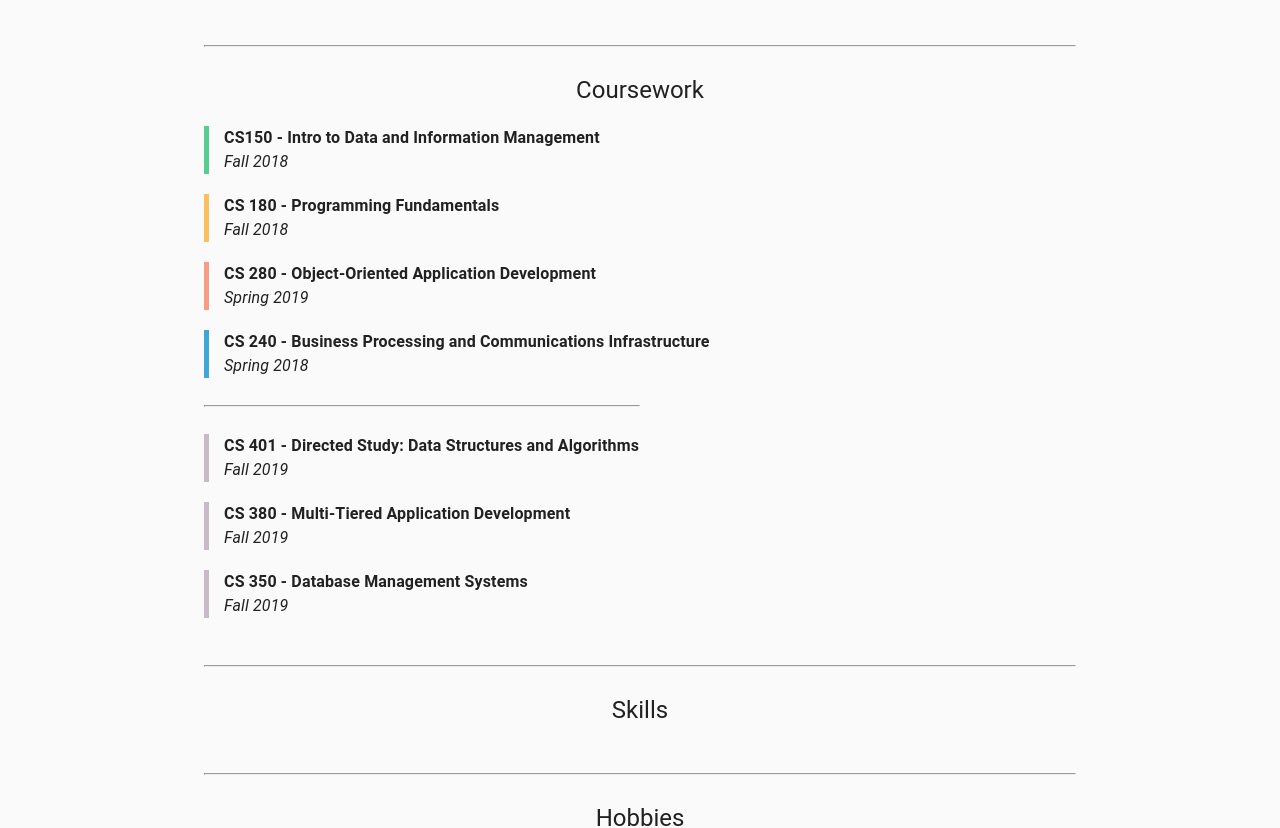
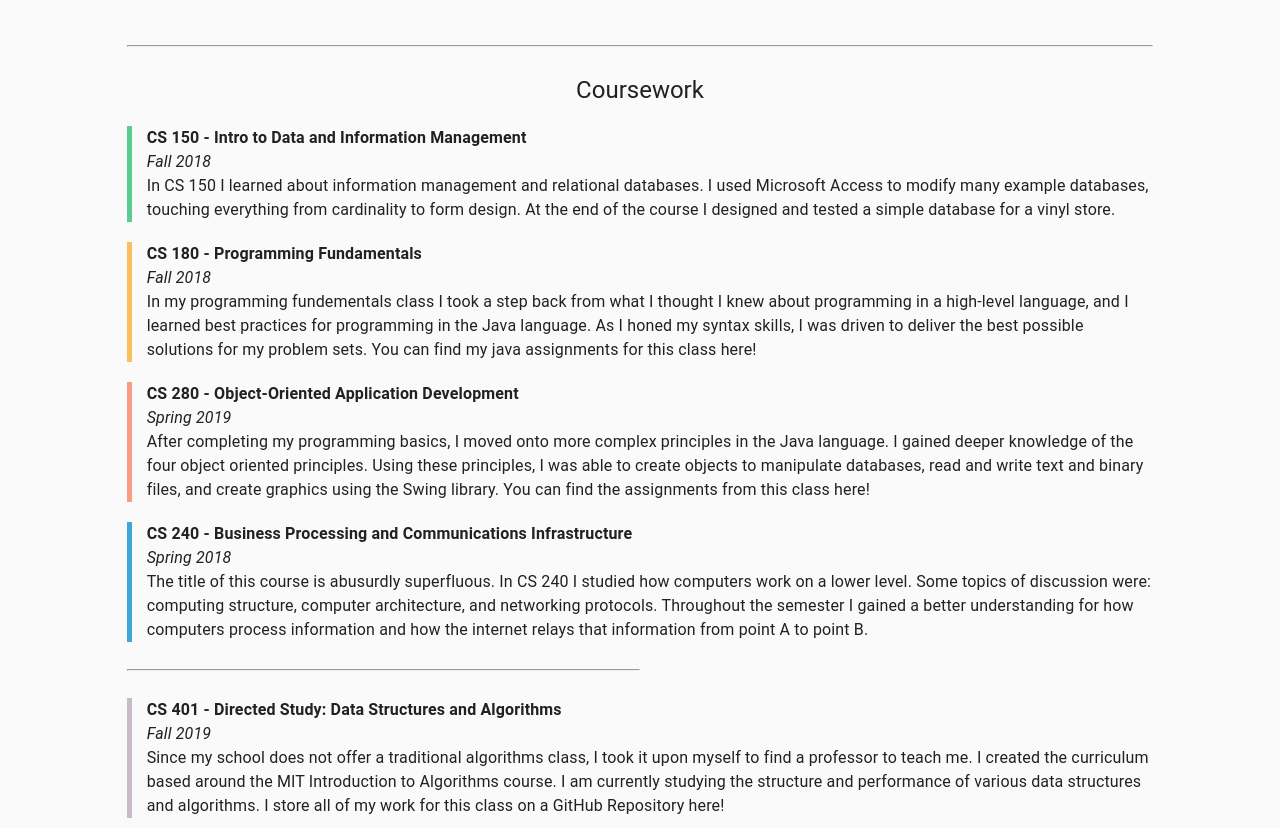
Before and after one commit to zfeldman7/zach-feld, a React (Create React App) app: page / in a window 1280 px wide. Shown: the part 1268-2096 px from the top of the page. Built offline with nearby package versions, Linux system fonts and the light colour scheme.

Commit message:
updated coursework

```diff
--- a/src/components/Content/Coursework.tsx
+++ b/src/components/Content/Coursework.tsx
@@ -20,50 +20,79 @@ export const Coursework: FC = () => {
         <br />
         <Box borderLeft="5px solid" borderColor={green} paddingLeft="15px">
             <Typography variant="body1">
-                <b>CS150 - Intro to Data and Information Management</b> <br />
-                <i>Fall 2018</i>
+                <b>CS 150 - Intro to Data and Information Management</b> <br />
+                <i>Fall 2018</i><br />
+                In CS 150 I learned about information management and relational databases.
+                I used Microsoft Access to modify many example databases, touching everything from cardinality to form design.
+                At the end of the course I designed and tested a simple database for a vinyl store.
             </Typography>
         </Box>
         <br />
         <Box borderLeft="5px solid" borderColor={yellow} paddingLeft="15px">
             <Typography variant="body1">
                 <b>CS 180 - Programming Fundamentals</b> <br />
-                <i>Fall 2018</i>
+                <i>Fall 2018</i><br />
+                In my programming fundementals class I took a step back from what I thought I knew about programming in a high-level language,
+                and I learned best practices for programming in the Java language. As I honed my syntax skills, I was driven to deliver the best
+                possible solutions for my problem sets. You can find my java assignments for this class here!
             </Typography>
         </Box>
         <br />
         <Box borderLeft="5px solid" borderColor={orange} paddingLeft="15px">
             <Typography variant="body1">
                 <b>CS 280 - Object-Oriented Application Development</b> <br />
-                <i>Spring 2019</i>
+                <i>Spring 2019</i><br />
+                After completing my programming basics, I moved onto more complex principles in the Java language.
+                I gained deeper knowledge of the four object oriented principles. Using these principles,
+                I was able to create objects to manipulate databases,
+                read and write text and binary files, and create graphics using the Swing library.
+                You can find the assignments from this class here!
             </Typography>
         </Box>
         <br />
         <Box borderLeft="5px solid" borderColor={blue} paddingLeft="15px">
             <Typography variant="body1">
                 <b>CS 240 - Business Processing and Communications Infrastructure</b> <br />
-                <i>Spring 2018</i>
+                <i>Spring 2018</i><br />
+                The title of this course is abusurdly superfluous. In CS 240 I studied how computers work on a lower level.
+                Some topics of discussion were: computing structure, computer architecture, and networking protocols.
+                Throughout the semester I gained a better understanding for how computers process information and how the
+                internet relays that information from point A to point B.
             </Typography>
         </Box>
         <Box width="50%"><br /> <hr /> <br /></Box>
         <Box borderLeft="5px solid" borderColor={purple} paddingLeft="15px">
             <Typography variant="body1">
                 <b>CS 401 - Directed Study: Data Structures and Algorithms</b> <br />
-                <i>Fall 2019</i>
+                <i>Fall 2019</i><br />
+                Since my school does not offer a traditional algorithms class, I took it upon myself to find a professor to teach me.
+                I created the curriculum based around the MIT Introduction to Algorithms course.
+                I am currently studying the structure and performance of various data structures and algorithms.
+                I store all of my work for this class on a GitHub Repository here!
             </Typography>
         </Box>
         <br />
         <Box borderLeft="5px solid" borderColor={purple} paddingLeft="15px">
             <Typography variant="body1">
                 <b>CS 380 - Multi-Tiered Application Development</b> <br />
-                <i>Fall 2019</i>
+                <i>Fall 2019</i><br />
+                I was excited for my web application class as soon as I finished my programming fundementals.
+                This class uses PHP, apache, and mySQL to teach web app basics. Moving from a strict language
+                like Java to the loose PHP has been a fun change of pace, and I have enjoyed the learning process.
+                I have learned about ways to protect against malicious users trying to find weak points in a given web application,
+                and I have been able to practice my design skills too.
             </Typography>
         </Box>
         <br />
         <Box borderLeft="5px solid" borderColor={purple} paddingLeft="15px">
             <Typography variant="body1">
                 <b>CS 350 - Database Management Systems</b> <br />
-                <i>Fall 2019</i>
+                <i>Fall 2019</i><br />
+                My database management class has helped me take a break from the code and focus on important design principles
+                when building an application. At first I struggled with overthinking the entity relationship diagrams
+                I was tasked to build, but as I distanced myself from previous knowledge I was able to design at a higher level
+                of abstraction. In this class I also use the Oracle Developer DBMS to execute SQL queries on both self designed
+                and professor supplied databases.
             </Typography>
         </Box>
         <br />
```
